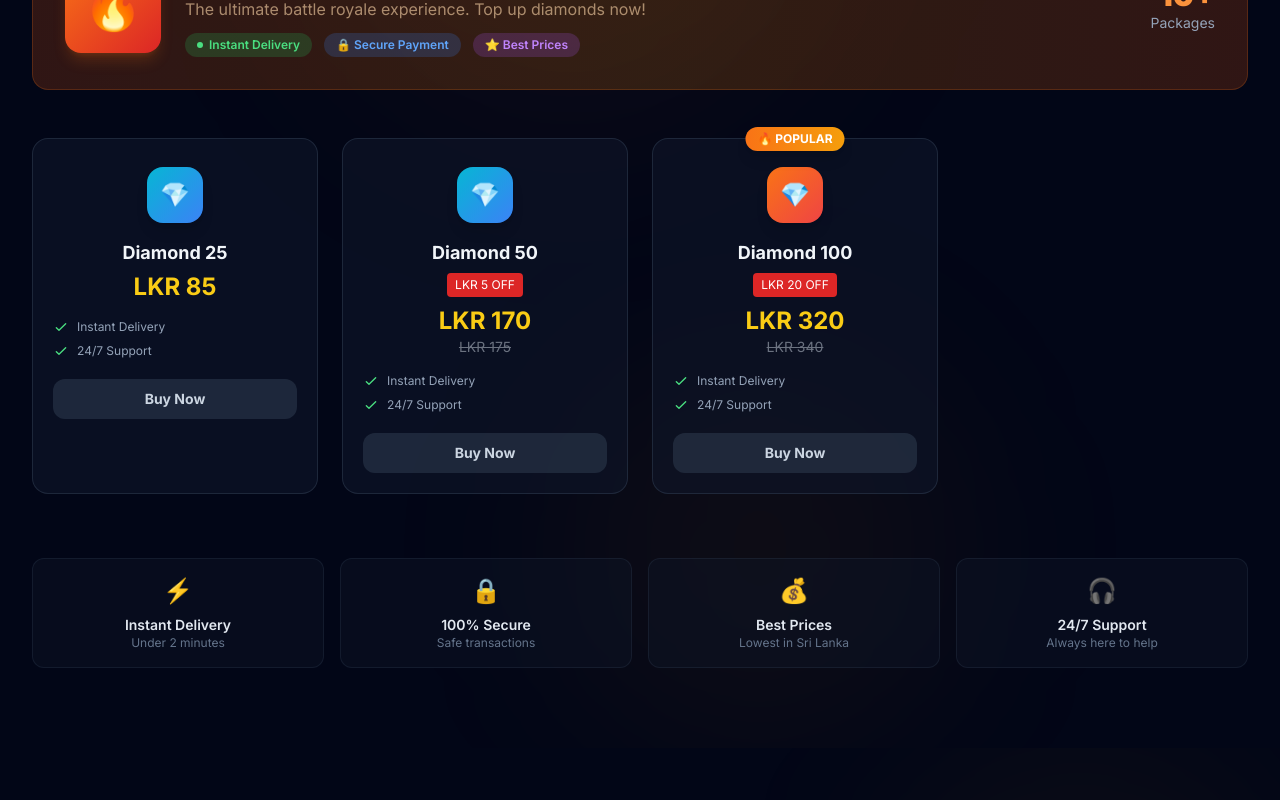
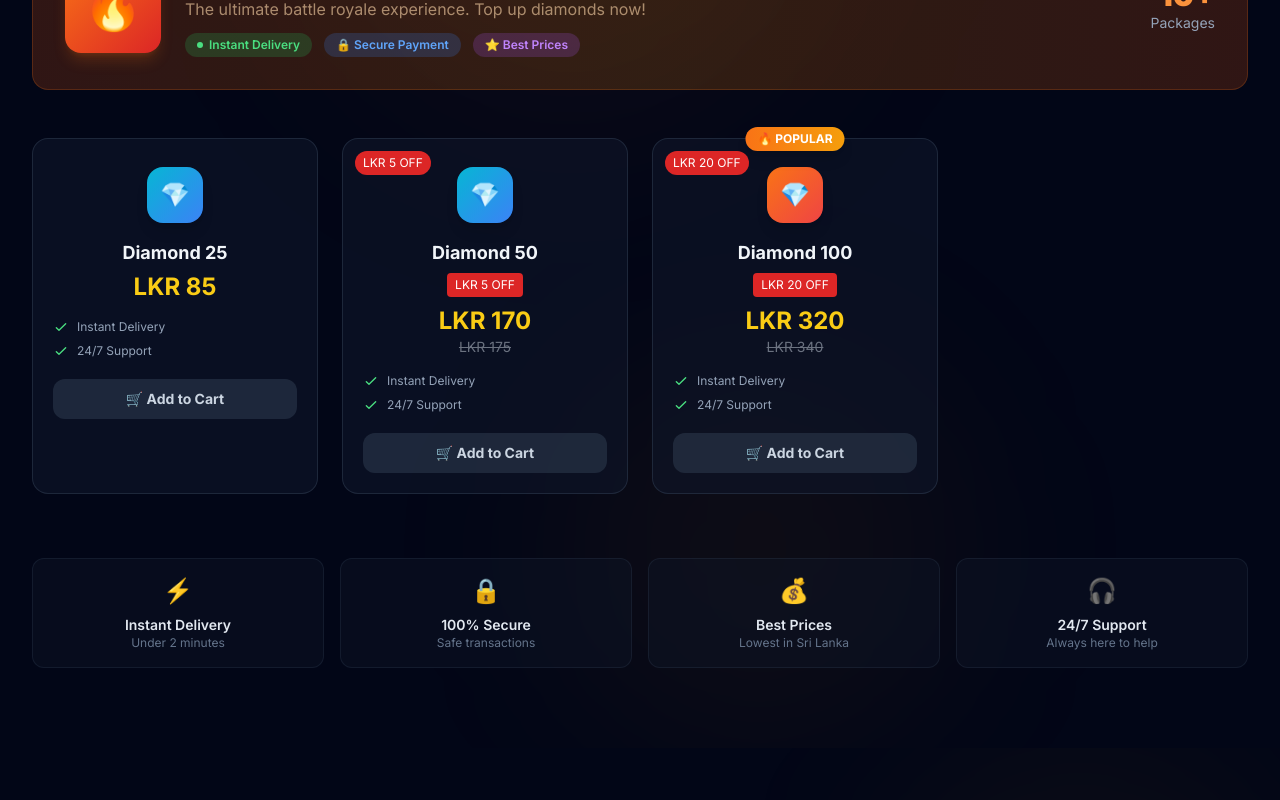
Before and after one commit to lasith8/lakafx-topup-center, a React (Vite) app: page / in a window 1280 px wide. Shown: the part 2120-2920 px from the top of the page. Built offline with nearby package versions, Linux system fonts and the light colour scheme.

Commit message:
Update website

```diff
--- a/src/components/TopUpCards.jsx
+++ b/src/components/TopUpCards.jsx
@@ -158,11 +158,13 @@ const TopUpCards = () => {
               )}
 
               {/* Badge */}
-              {pkg.badge && (
-                <div className="absolute top-3 right-3 bg-slate-700/80 text-slate-300 text-xs font-medium px-2 py-0.5 rounded-md">
-                  {pkg.badge}
-                </div>
-              )}
+              {pkg.discount && (
+
+<div className="absolute top-3 left-3 bg-red-600 text-white text-xs px-2 py-1 rounded-full">
+{pkg.discount}
+</div>
+
+)}
 
               <div className="flex flex-col items-center text-center pt-2">
                 {/* Icon */}
@@ -224,7 +226,7 @@ const TopUpCards = () => {
                       : "bg-slate-700/50 text-slate-300 hover:bg-gradient-to-r hover:from-orange-500 hover:to-amber-500 hover:text-white"
                   }`}
                 >
-                  {selectedPackage === pkg.id ? "Selected ✓" : "Buy Now"}
+                  {selectedPackage === pkg.id ? "✔ Added" : "🛒 Add to Cart"}
                 </button>
               </div>
             </motion.div>
```
